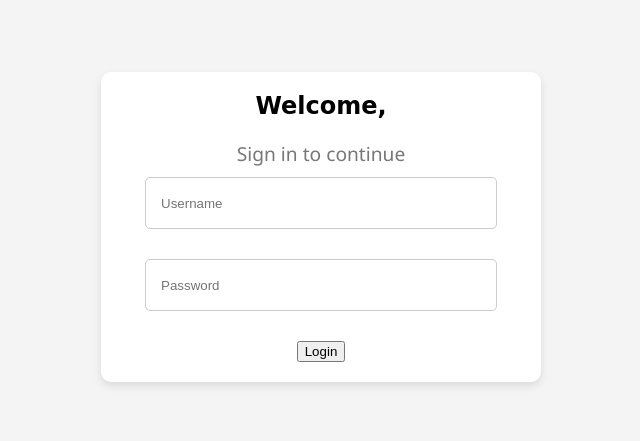
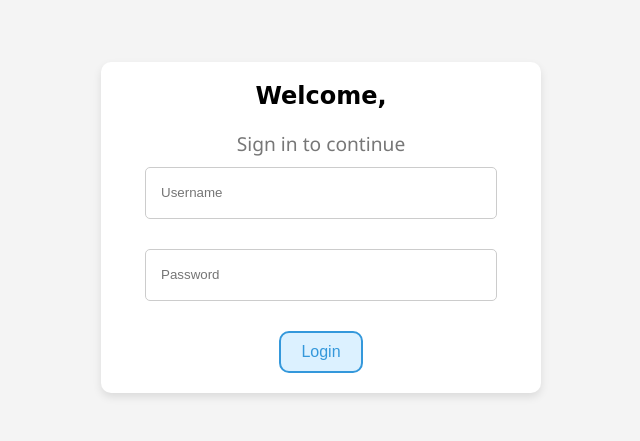
Before and after one commit to MohamedAliBouzir/Schedular-Front, a React (Vite) app: page /auth-pages/login in a window 1280 px wide. Shown: the part 181-622 px from the top of the page, without its empty margins (319-959 px from the left). Built offline with nearby package versions, Linux system fonts and the light colour scheme.

Commit message:
added button design

```diff
--- /dev/null
+++ b/src/styles/components/Bootstrap/_button.scss
@@ -0,0 +1,20 @@
+.btn {
+    position: relative;
+    padding: 10px 20px;
+    border: 2px solid #3498db;
+    background-color: #c5e8ff98;
+    color: #3498db;
+    font-size: 16px;
+    outline: none;
+    cursor: pointer;
+    transition: background-color 0.3s, box-shadow 0.3s, padding ease-in-out 0.2s;
+    border-radius: 10px;
+  }
+
+  .btn:hover {
+    background-color: #4da8e4;
+    padding: 10px 25px;
+    box-shadow: 0 4px 8px rgba(0, 0, 0, 0.2);
+    color: #ffffff;
+    border: 2px solid #00000038;
+  }
--- a/src/styles/components/_index.scss
+++ b/src/styles/components/_index.scss
@@ -1,2 +1,3 @@
 @import 'Bootstrap/card';
 @import 'Bootstrap/input';
+@import 'Bootstrap/button';
```
